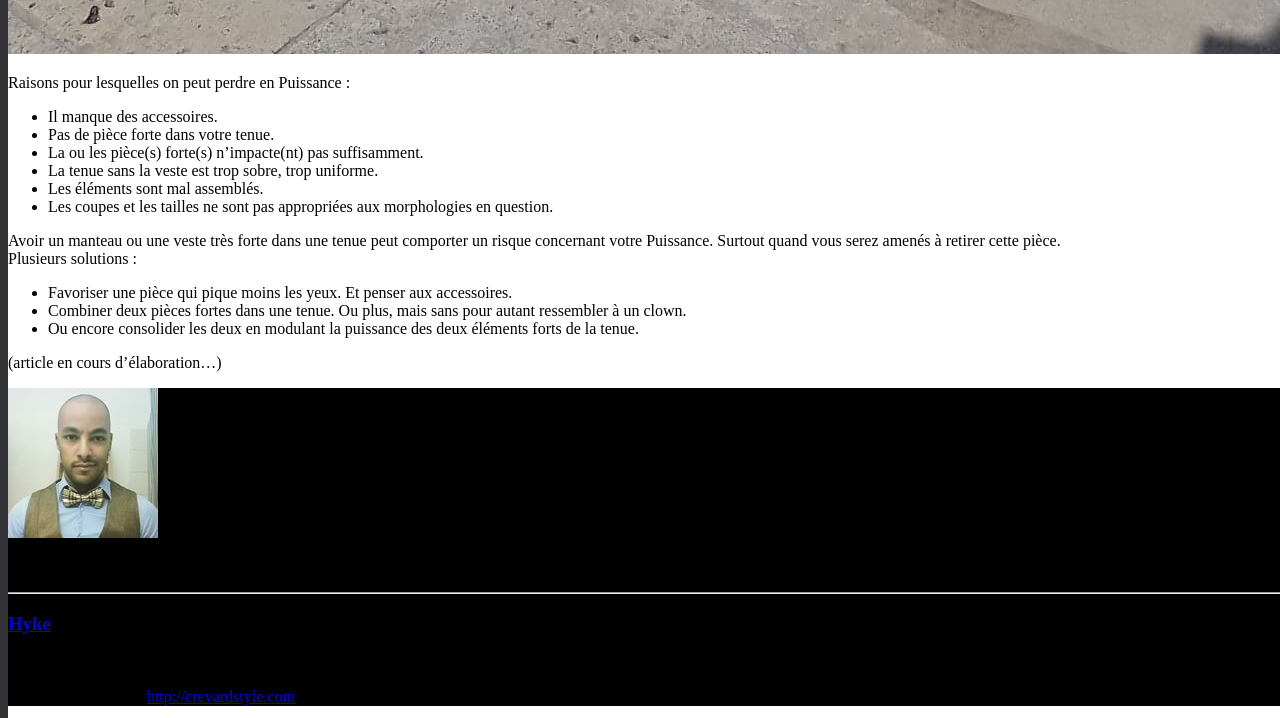
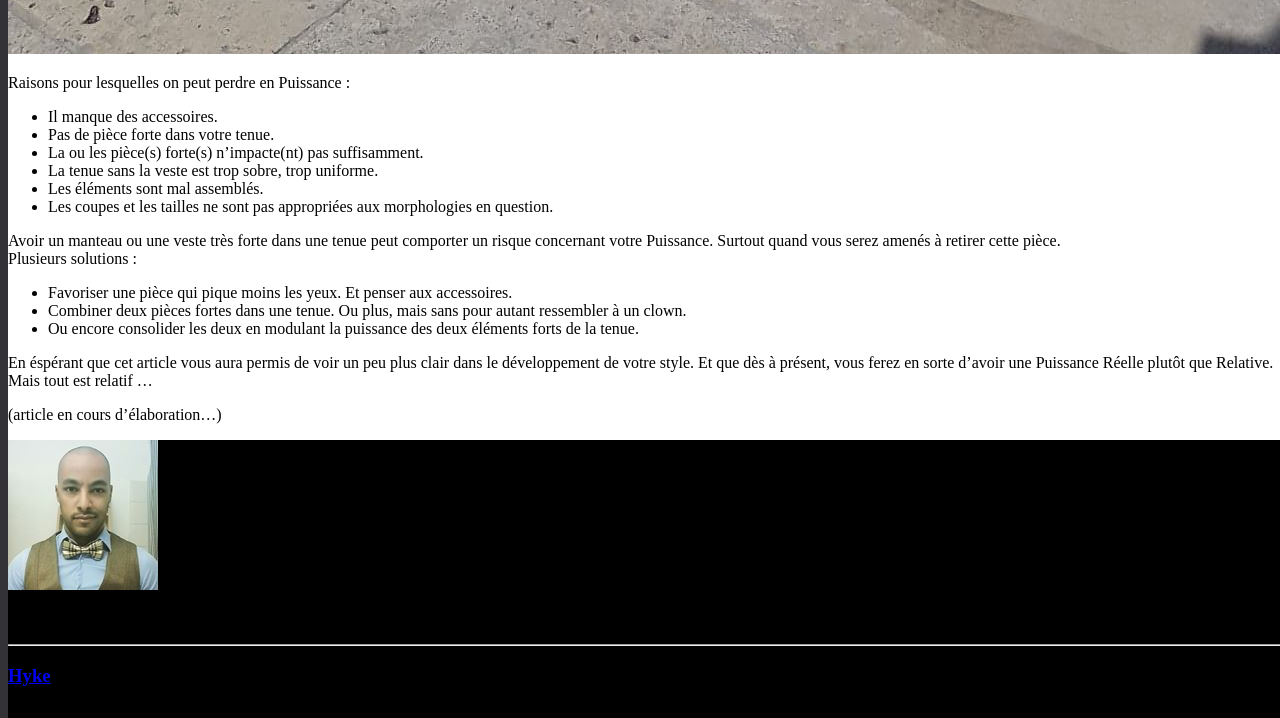
Before and after one commit to darkh2/darkh2.github.io, a Jekyll site: the page built from _posts/2018-12-09-La-Puissance-du-Style.md, in a window 1280 px wide and 900 px high, scrolled down 9158 px, cut to the strip 0-718 px from the top of the window. Built offline with Jekyll 4.4.1, drawn with Linux system fonts in a browser that asks for light colours; comment, search, counter and statistics services are not loaded.

Commit message:
Update 2018-12-09-La-Puissance-du-Style.md

```diff
--- a/_posts/2018-12-09-La-Puissance-du-Style.md
+++ b/_posts/2018-12-09-La-Puissance-du-Style.md
@@ -90,5 +90,8 @@
 - Ou encore consolider les deux en modulant la puissance des deux éléments forts de la tenue.
 
 
+En éspérant que cet article vous aura permis de voir un peu plus clair dans le développement de votre style. Et que dès à présent, vous ferez en sorte d'avoir une Puissance Réelle plutôt que Relative. Mais tout est relatif ...
+
+
 
 (article en cours d'élaboration...)
```
